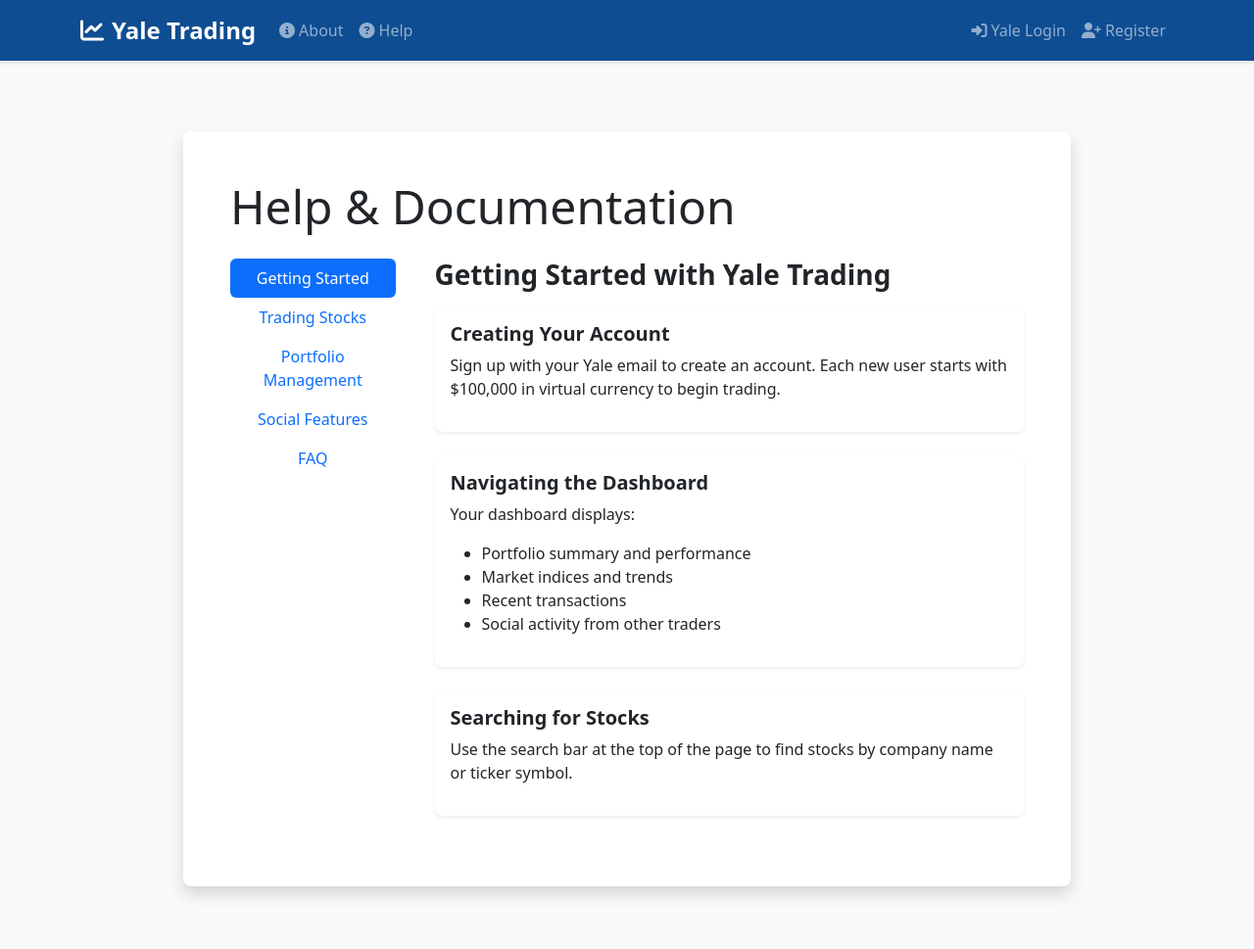
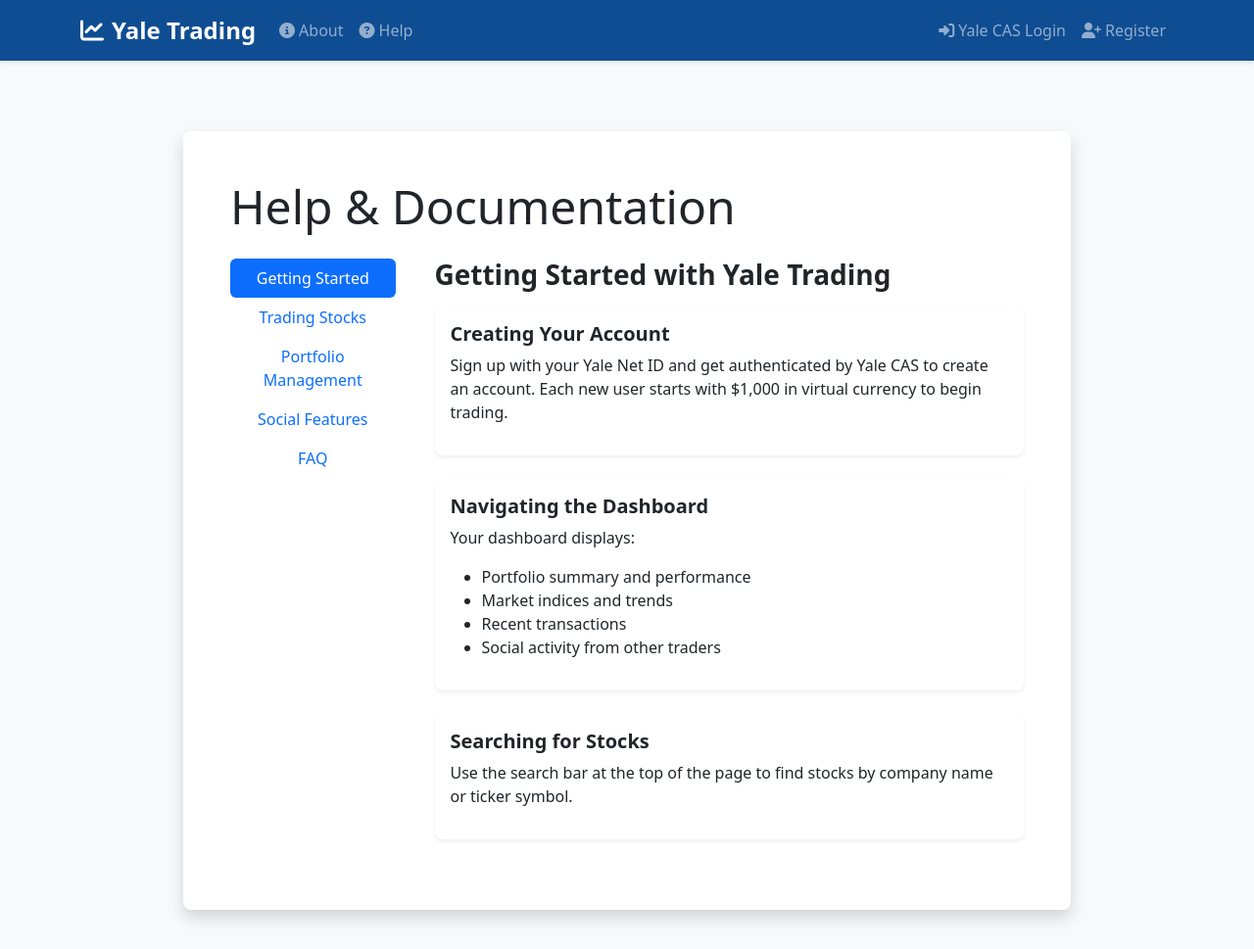
Before and after one commit to yl2342/ytsp25, a Flask app: page /help in a window 1280 px wide. Shown: the top 969 px of the page at 98% size. Run offline with Flask 3, Linux system fonts and the light colour scheme; some libraries are stand-ins or nearby versions.

Commit message:
minor change: add inital user balance credit $1000; update on readme and web labels

```diff
--- a/app/forms.py
+++ b/app/forms.py
@@ -17,7 +17,7 @@
     net_id = StringField('Yale Net ID', validators=[DataRequired(), Length(min=2, max=20)])
     first_name = StringField('First Name', validators=[DataRequired(), Length(min=2, max=50)])
     last_name = StringField('Last Name', validators=[DataRequired(), Length(min=2, max=50)])
-    avatar_id = RadioField('Choose Your Avatar', choices=[(str(i), f'Avatar {i}') for i in range(1, 11)],
+    avatar_id = RadioField('Choose Your Avatar', choices=[(str(i), f'Avatar {i}') for i in range(1, 10)],
                           validators=[DataRequired()], default='1')
     submit = SubmitField('Proceed to Yale Login')
 
--- a/app/models/user.py
+++ b/app/models/user.py
@@ -25,8 +25,8 @@
     net_id = db.Column(db.String(20), unique=True, nullable=False)
     first_name = db.Column(db.String(50), nullable=True)
     last_name = db.Column(db.String(50), nullable=True)
-    balance = db.Column(db.Float, default=0.0)
-    avatar_id = db.Column(db.Integer, default=0) # 0 for default, 1-10 for other avatars
+    balance = db.Column(db.Float, default=1000.0)
+    avatar_id = db.Column(db.Integer, default=0) # 0 for default, 1-9 for other avatars
     created_at_edt = db.Column(db.DateTime, default=datetime.now(zoneinfo.ZoneInfo("America/New_York")))
     last_login_edt = db.Column(db.DateTime, default=datetime.now(zoneinfo.ZoneInfo("America/New_York")))
     is_active = db.Column(db.Boolean, default=True)
@@ -60,7 +60,7 @@
         self.first_name = first_name
         self.last_name = last_name
         # Use provided avatar_id or randomly assign one
-        self.avatar_id = avatar_id if avatar_id is not None else random.randint(1, 10)
+        self.avatar_id = avatar_id if avatar_id is not None else random.randint(1, 9)
 
     def deposit(self, amount):
         """
--- a/app/templates/layout.html
+++ b/app/templates/layout.html
@@ -127,7 +127,7 @@
                         {% else %}
                             <li class="nav-item">
                                 <a class="nav-link" href="{{ url_for('auth.login') }}">
-                                    <i class="fas fa-sign-in-alt me-1"></i>Yale Login
+                                    <i class="fas fa-sign-in-alt me-1"></i>Yale CAS Login
                                 </a>
                             </li>
                             <li class="nav-item">
--- a/app/templates/main/help.html
+++ b/app/templates/main/help.html
@@ -26,7 +26,7 @@
                                     <div class="card mb-4">
                                         <div class="card-body">
                                             <h5 class="card-title">Creating Your Account</h5>
-                                            <p>Sign up with your Yale email to create an account. Each new user starts with $100,000 in virtual currency to begin trading.</p>
+                                            <p>Sign up with your Yale Net ID and get authenticated by Yale CAS to create an account. Each new user starts with $1,000 in virtual currency to begin trading.</p>
                                         </div>
                                     </div>
 
--- a/app/templates/main/home.html
+++ b/app/templates/main/home.html
@@ -13,7 +13,7 @@
                     <i class="fas fa-user-plus me-1"></i>Register
                 </a>
                 <a href="{{ url_for('auth.login') }}" class="btn btn-outline-secondary">
-                    <i class="fas fa-sign-in-alt me-1"></i>Yale Login
+                    <i class="fas fa-sign-in-alt me-1"></i>Yale CAS Login
                 </a>
             </div>
         </div>
--- a/app/templates/social/following.html
+++ b/app/templates/social/following.html
@@ -149,7 +149,7 @@
                                 <div class="list-group-item p-3">
                                     <div class="d-flex align-items-center">
                                         <div class="flex-shrink-0">
-                                            <img src="{{ url_for('static', filename='img/avatars/avatar' + ((loop.index % 10) + 1)|string + '.png') }}"
+                                            <img src="{{ url_for('static', filename='img/avatars/avatar' + ((loop.index % 9) + 1)|string + '.png') }}"
                                                  alt="User" class="rounded-circle" width="40" height="40">
                                         </div>
                                         <div class="ms-3 flex-grow-1">
--- a/app/templates/social/search_users.html
+++ b/app/templates/social/search_users.html
@@ -100,7 +100,7 @@
                             <div class="list-group-item p-3">
                                 <div class="d-flex align-items-center">
                                     <div class="flex-shrink-0">
-                                        <img src="{{ url_for('static', filename='img/avatars/avatar' + ((loop.index % 10) + 1)|string + '.png') }}"
+                                        <img src="{{ url_for('static', filename='img/avatars/avatar' + ((loop.index % 9) + 1)|string + '.png') }}"
                                              alt="User" class="rounded-circle" width="50" height="50">
                                     </div>
                                     <div class="ms-3 flex-grow-1">
```
Also changed, not shown: README.md, app/README.md (deleted), app/static/img/avatars/avatar1.png, app/static/img/avatars/avatar10.png (deleted), app/static/img/avatars/avatar8.png, app/static/img/avatars/avatar9.png.
